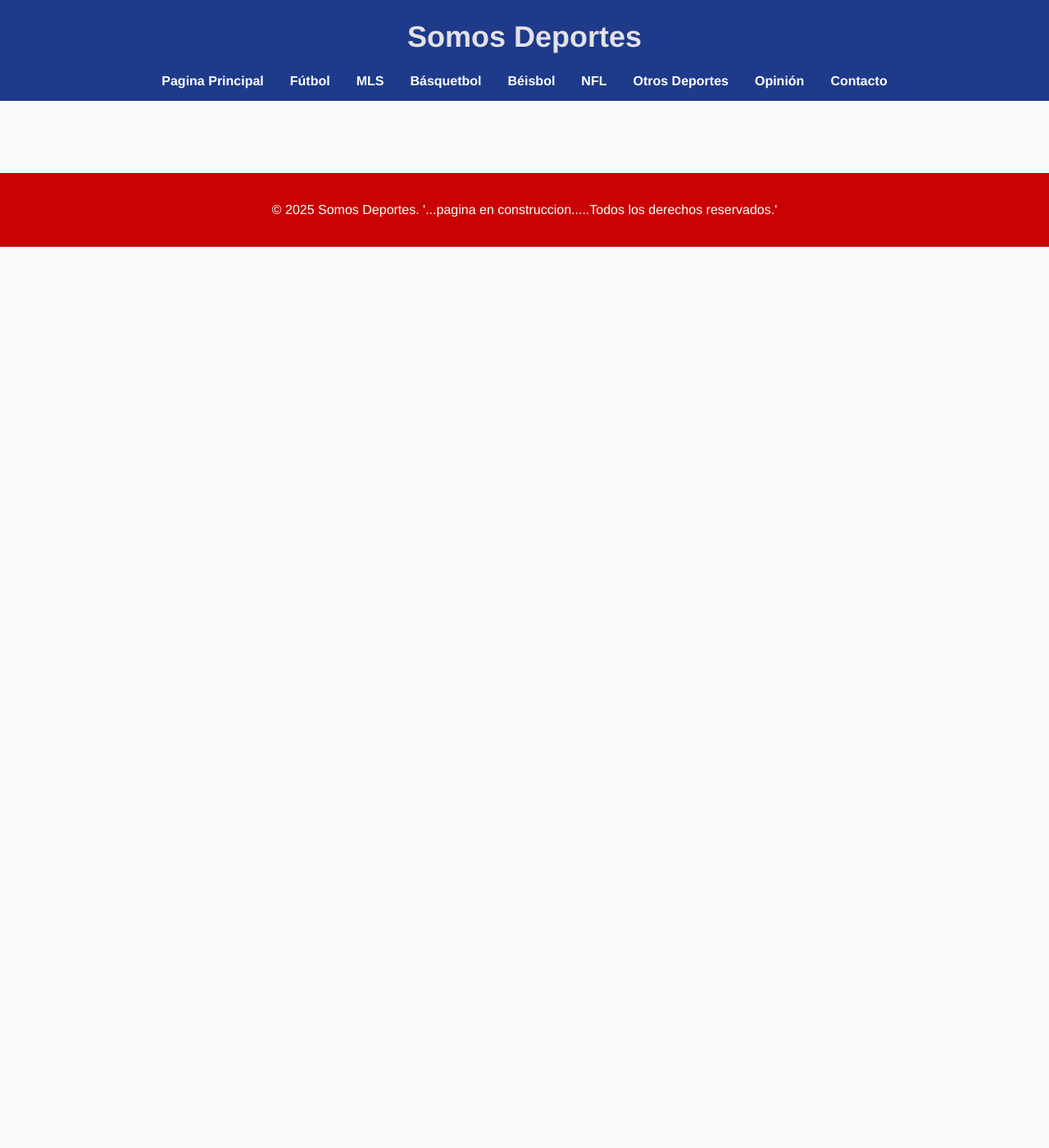
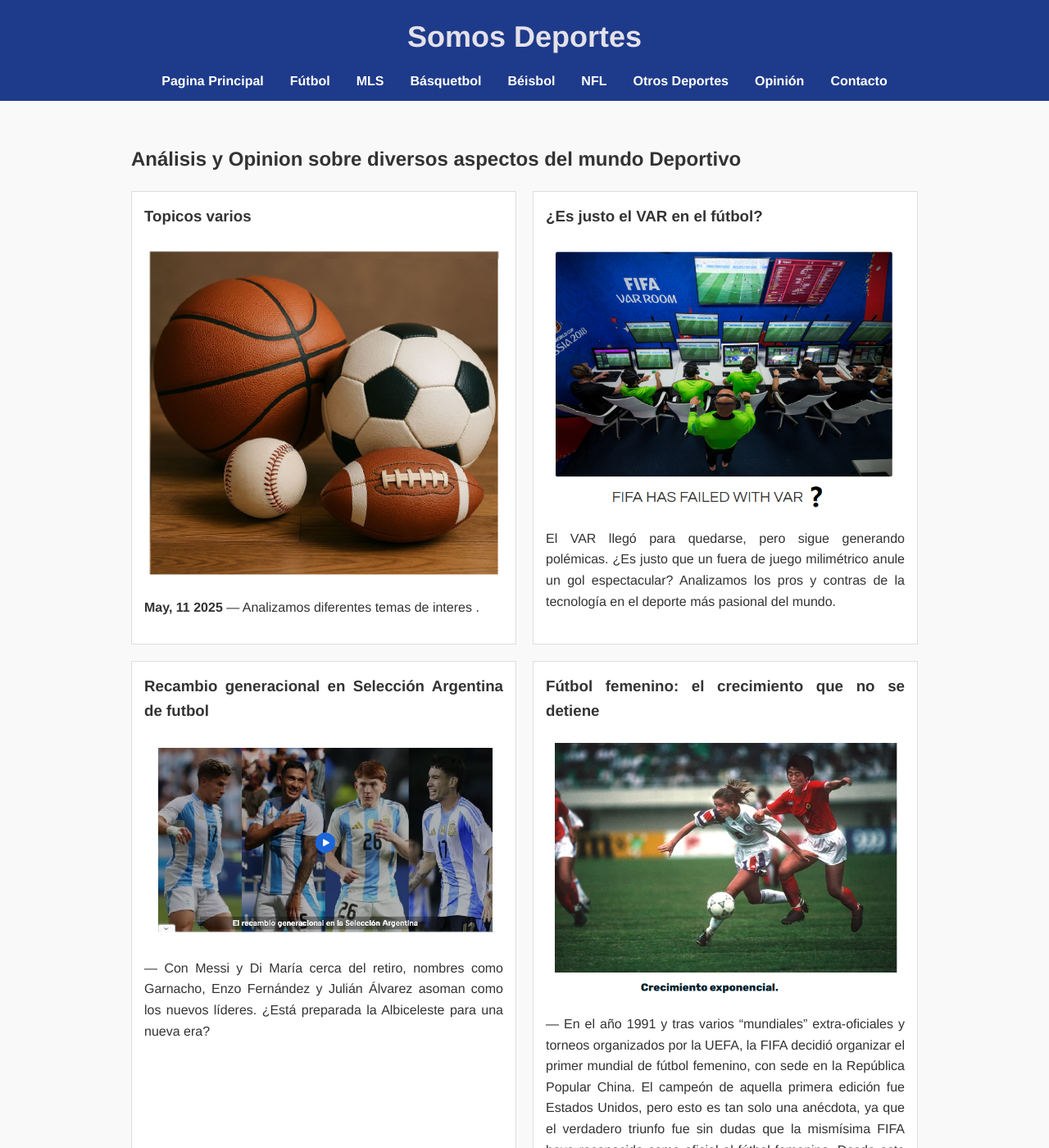
Before and after one commit to besttraining1/somosdeportes, a Jekyll site: the page built from opinion.html, in a window 1280 px wide and 1400 px high. Shown: the whole window at 82% size. Built offline with Jekyll 4.4.1, drawn with Linux system fonts in a browser that asks for light colours; some of the changed text lies outside the part shown.

Commit message:
Update Páginas “opinion”

```diff
--- a/opinion.html
+++ b/opinion.html
@@ -1,10 +1,34 @@
 ---
-# B:/somosdeportes/opinion.html
-# Front Matter: Metadatos para Jekyll
+layout: default
+title: Analisis y opinion - SOMOSDEPORTE.COM
+description: Informacion relevante sobre la Industria del Deporte (Analisis y Opinion)
+---
+<h2>Análisis y Opinion sobre diversos aspectos del mundo Deportivo</h2>
 
-layout: default # Especifica que usará _layouts/default.html
-title: Analisis y opinion - SOMOSDEPORTE.COM
+<div class="noticias-container">
 
----
+  <div class="noticia">
+    <h3>Topicos varios</h3>
+    <img src="{{ '/imagenes/tododeportes.png' | relative_url }}" alt="todo deportes">
+    <p><strong>May, 11 2025</strong> — Analizamos diferentes temas de interes .</p>
+  </div>
 
-{{ page.body | markdownify }}
+  <div class="noticia">
+    <h3>¿Es justo el VAR en el fútbol?</h3>
+    <img src="{{ '/imagenes/VAR.png' | relative_url }}" alt="Uso VAR en futbol">
+    <p>El VAR llegó para quedarse, pero sigue generando polémicas. ¿Es justo que un fuera de juego milimétrico anule un gol espectacular? Analizamos los pros y contras de la tecnología en el deporte más pasional del mundo.</p>
+  </div>
+
+  <div class="noticia">
+    <h3>Recambio generacional en Selección Argentina de futbol</h3>
+    <img src="{{ '/imagenes/re_cam_sel_arg.png' | relative_url }}" alt="final de una generacion">
+    <p> — Con Messi y Di María cerca del retiro, nombres como Garnacho, Enzo Fernández y Julián Álvarez asoman como los nuevos líderes. ¿Está preparada la Albiceleste para una nueva era? </p>
+  </div>
+
+  <div class="noticia">
+    <h3>Fútbol femenino: el crecimiento que no se detiene</h3>
+    <img src="{{ '/imagenes/fut_fem.png' | relative_url }}" alt="Crecimiento futbol femenino">
+    <p> — En el año 1991 y tras varios “mundiales” extra-oficiales y torneos organizados por la UEFA, la FIFA decidió organizar el primer mundial de fútbol femenino, con sede en la República Popular China. El campeón de aquella primera edición fue Estados Unidos, pero esto es tan solo una anécdota, ya que el verdadero triunfo fue sin dudas que la mismísima FIFA haya reconocido como oficial al fútbol femenino. Desde este punto en adelante todos los pequeños hitos serían grandes conquistas para esta disciplina, que comenzaba a crecer a una escala sin precedentes. Las ligas femeninas suman público, sponsors y talento.</p>
+  </div>
+
+</div>
```
